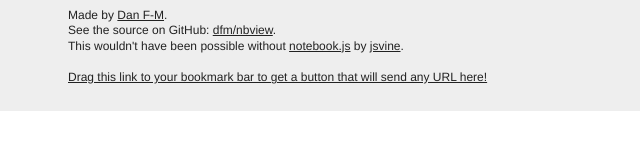
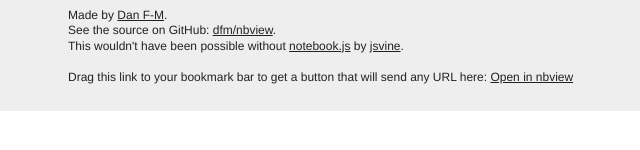
Before and after one commit to dfm/nbview, a plain HTML site: page index.html in a window 1280 px wide. Shown: the part 280-430 px from the top of the page, 172-812 px from the left. Drawn offline with nearby package versions, Linux system fonts and the light colour scheme.

Commit message:
open in nbview

```diff
--- a/index.html
+++ b/index.html
@@ -57,7 +57,7 @@
                 See the source on GitHub: <a href="https://github.com/dfm/nbview">dfm/nbview</a>.<br>
                 This wouldn't have been possible without <a href="https://github.com/jsvine/notebookjs">notebook.js</a> by <a href="https://github.com/jsvine">jsvine</a>.
                 <br><br>
-                <a class="bookmark" href="javascript:(function(){window.location = 'https://dfm.io/nbview?url=' + encodeURIComponent(document.location.href)})()">Drag this link to your bookmark bar to get a button that will send any URL here!</a>
+                Drag this link to your bookmark bar to get a button that will send any URL here: <a class="bookmark" href="javascript:(function(){window.location = 'https://dfm.io/nbview?url=' + encodeURIComponent(document.location.href)})()">Open in nbview</a>
             </div>
         </div>
 
```
